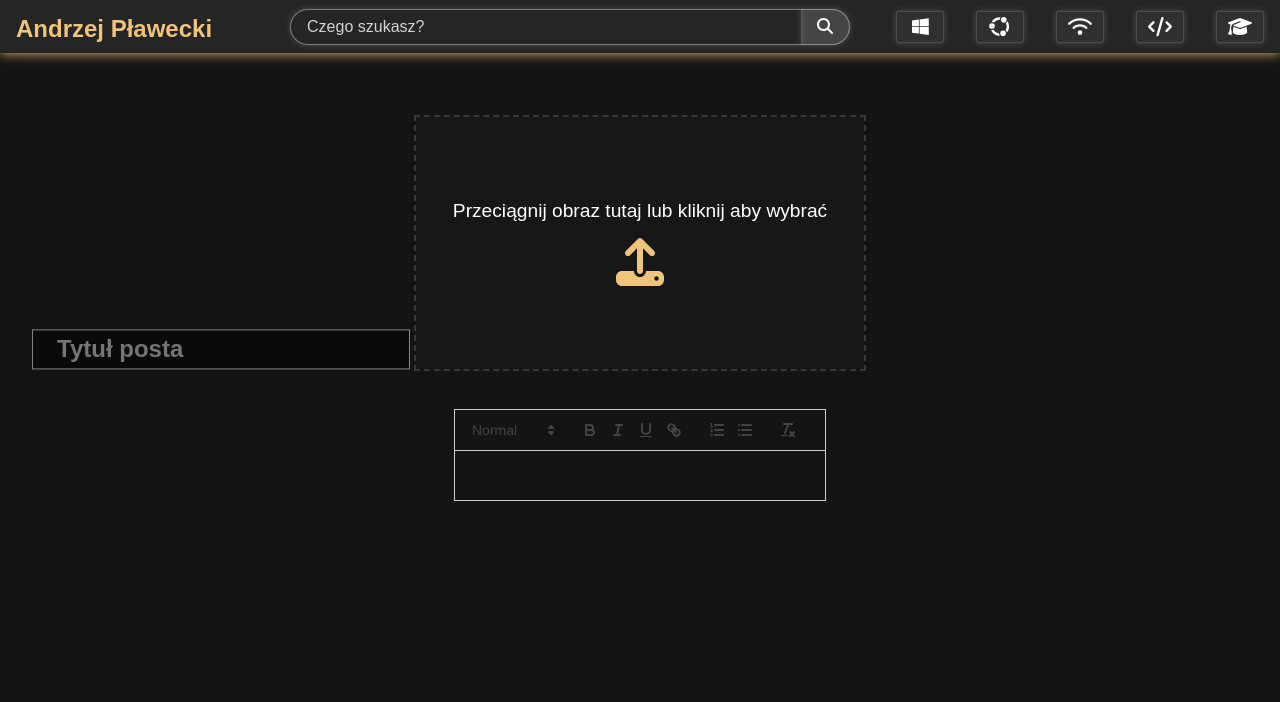
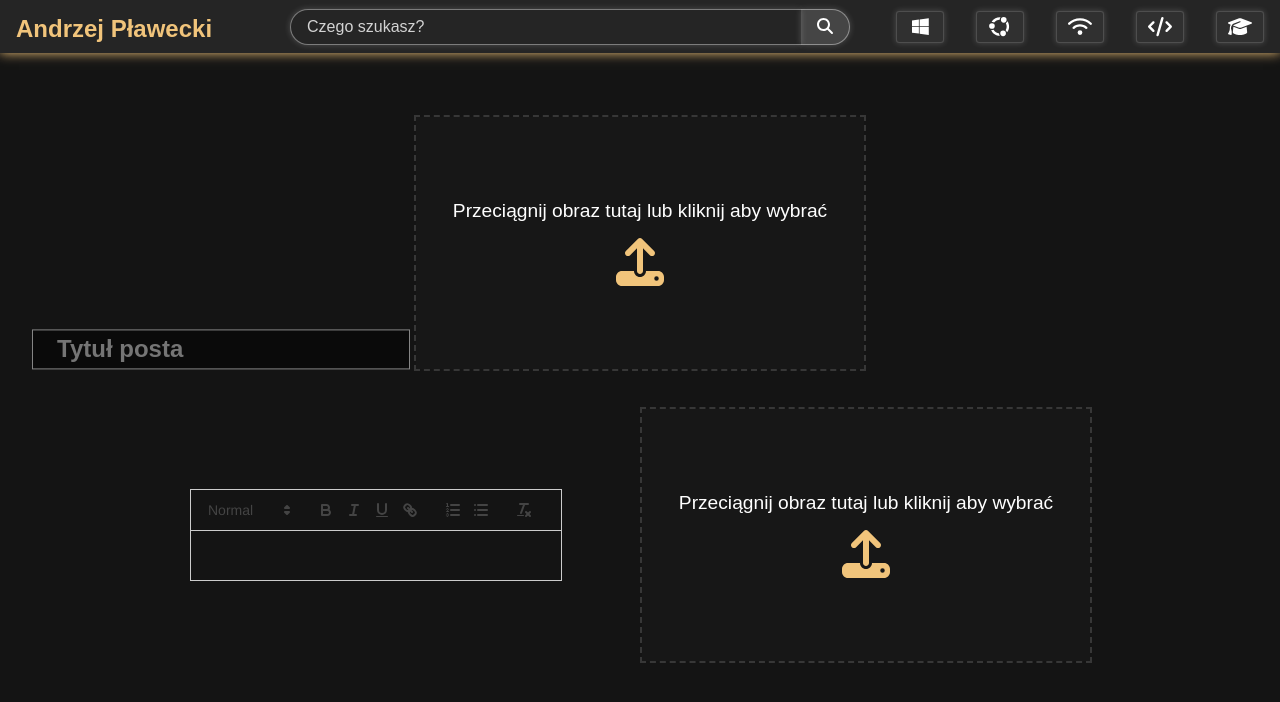
Before and after one commit to viventer/andrew-ponad-frontend, a React (Vite) app: page /post/create in a window 1280 px wide. Shown: the top 702 px of the page. Built offline with nearby package versions, Linux system fonts and the light colour scheme.

Commit message:
adding dropzone to postContentEditor

```diff
--- a/src/views/post/components/PostContentEditor.jsx
+++ b/src/views/post/components/PostContentEditor.jsx
@@ -1,4 +1,5 @@
 import { StyledPostContentEditor } from "../styles/PostContentEditor.styled";
+import ImageDropzone from "./ImageDropzone";
 
 import { useEffect, useState } from "react";
 
@@ -23,6 +24,7 @@ export default function PostContentEditor() {
         modules={quillModules}
         className="quillEditor"
       />
+      <ImageDropzone />
     </StyledPostContentEditor>
   );
 }
--- a/src/views/post/styles/PostContentEditor.styled.js
+++ b/src/views/post/styles/PostContentEditor.styled.js
@@ -1,6 +1,17 @@
 import styled from "styled-components";
 
 export const StyledPostContentEditor = styled.section`
+  width: 100%;
+  display: flex;
+  justify-content: center;
+  align-items: center;
+  gap: 5rem;
+  height: 100%;
+
+  .quillEditor {
+    min-height: 100%;
+  }
+
   .quillEditor p {
     font-size: 1.1rem;
   }
--- a/vite.config.js
+++ b/vite.config.js
@@ -5,7 +5,7 @@ import react from "@vitejs/plugin-react";
 export default defineConfig({
   plugins: [react()],
   server: {
-    host: "192.168.100.234",
-    // host: "localhost",
+    // host: "192.168.100.234",
+    host: "localhost",
   },
 });
```
